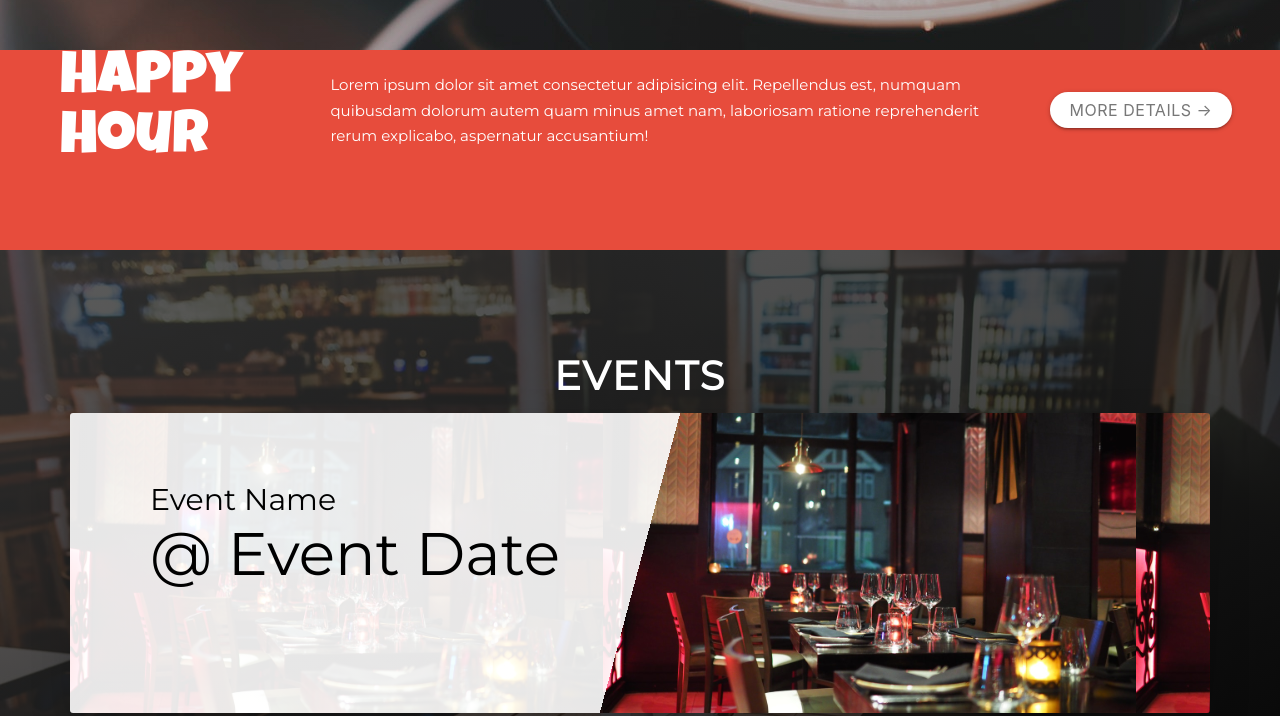
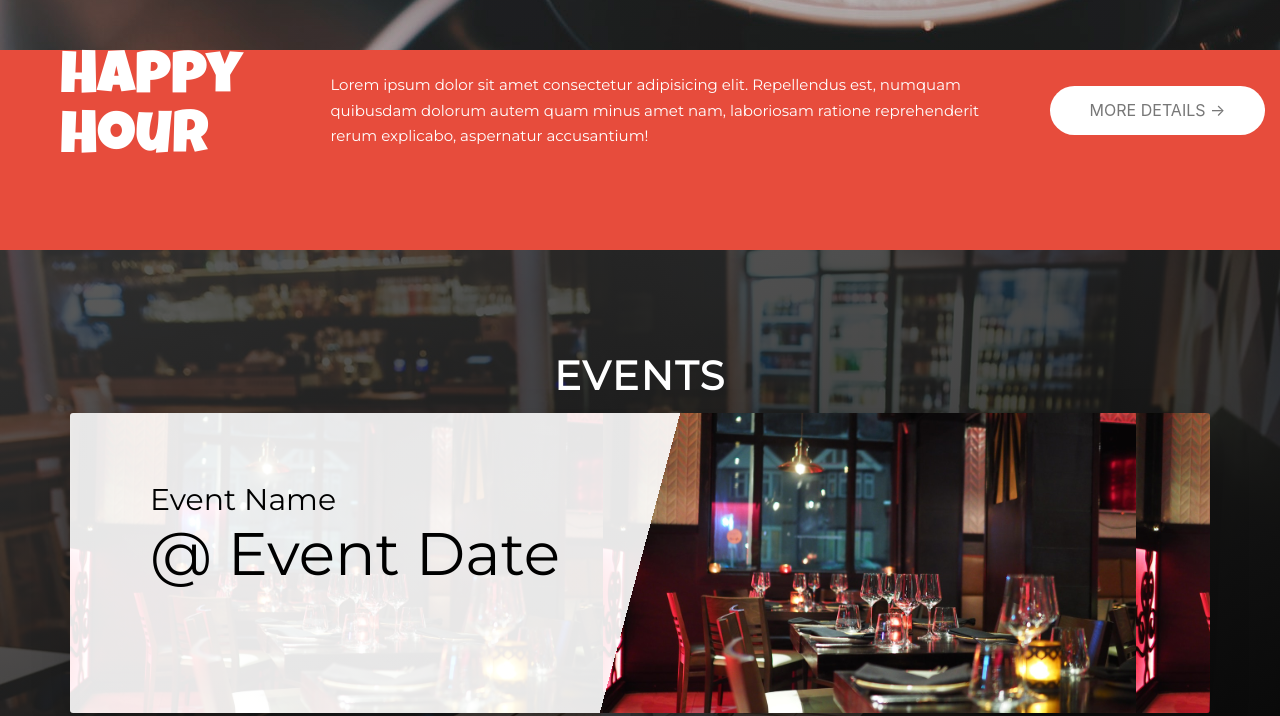
Before and after one commit to PrabuPro/grand-ocenpark, a website: page index.html in a window 1280 px wide. Shown: the part 5989-6705 px from the top of the page. Drawn offline with nearby package versions, Linux system fonts and the light colour scheme.

Commit message:
complete styles

```diff
--- a/index.html
+++ b/index.html
@@ -278,7 +278,7 @@
                 Lorem ipsum dolor sit amet consectetur adipisicing elit. Repellendus est, numquam quibusdam dolorum autem quam minus amet nam, laboriosam ratione reprehenderit rerum explicabo, aspernatur accusantium!
             </div>
             <div class="happy-hour__button">
-                <button class="btn btn-white">
+                <button class="btnx btnx-white">
                     More Details &rarr;
                 </button>
             </div>
@@ -333,7 +333,7 @@
                     </div>
 
                     <div class="from__group ">
-                        <button class="btn btn-green">
+                        <button class="btnx btnx-green">
                             Book now &rarr;
                         </button>
                     </div>
--- a/sass/components/_button.scss
+++ b/sass/components/_button.scss
@@ -1,11 +1,11 @@
-.btn {
+.btnx {
 
     &,
     &:link,
     &:visited {
         text-transform: uppercase;
         text-decoration: none;
-        padding: 0 2rem;
+        padding: 1.5rem 4rem;
         display: inline-block;
         border-radius: 10rem;
         transition: all .2s;
@@ -40,7 +40,7 @@
         color: $color-gray-dark;
 
         &::after {
-            background-color: $color-white;
+            background-color: $color-white !important;
         }
     }
 
@@ -49,7 +49,7 @@
          color: $color-white;
 
          &::after {
-             background-color: $color-primary-dark;
+             background-color: $color-primary-dark !important;
          }
      }
 
--- a/sass/components/_parallax.scss
+++ b/sass/components/_parallax.scss
@@ -38,6 +38,7 @@
         color: $color-white;
         font-size: 6rem;
         text-align: center;
+        padding-top: 4rem;
         margin-top: 2rem;
         margin-bottom: 2rem;
 
```
Also changed, not shown: css/style.css.
